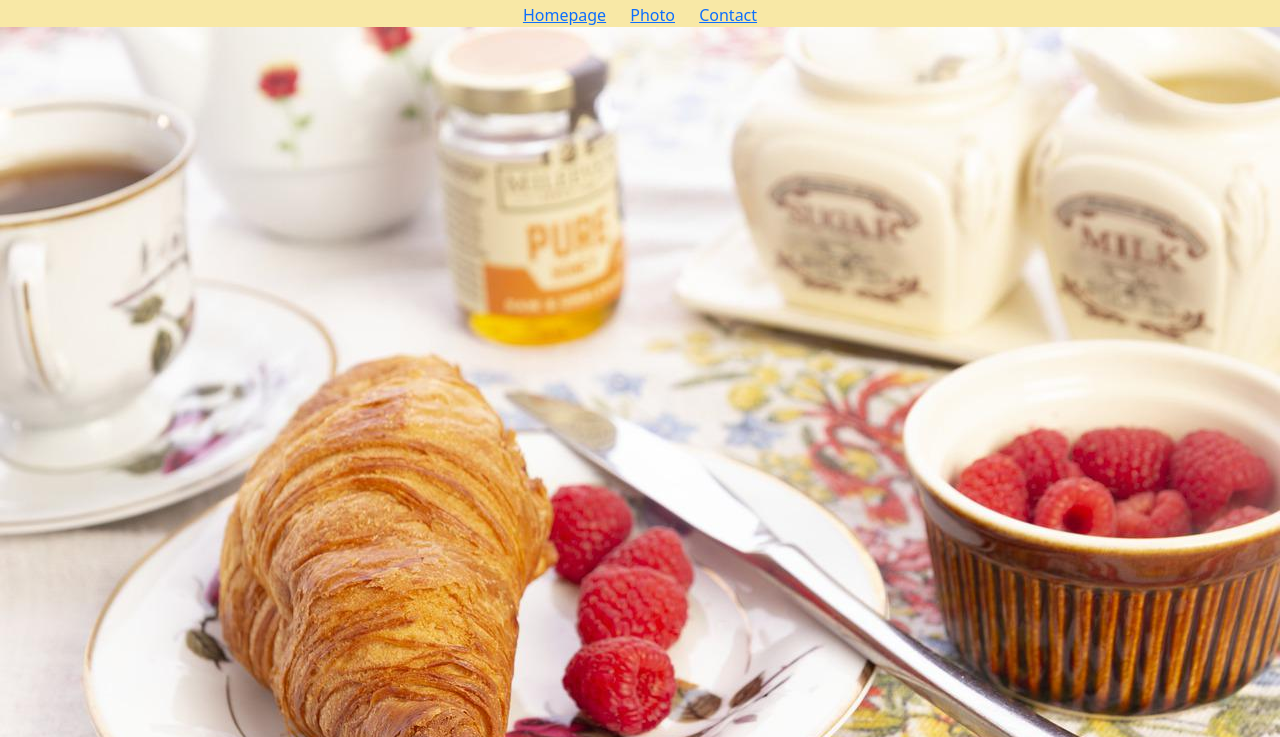
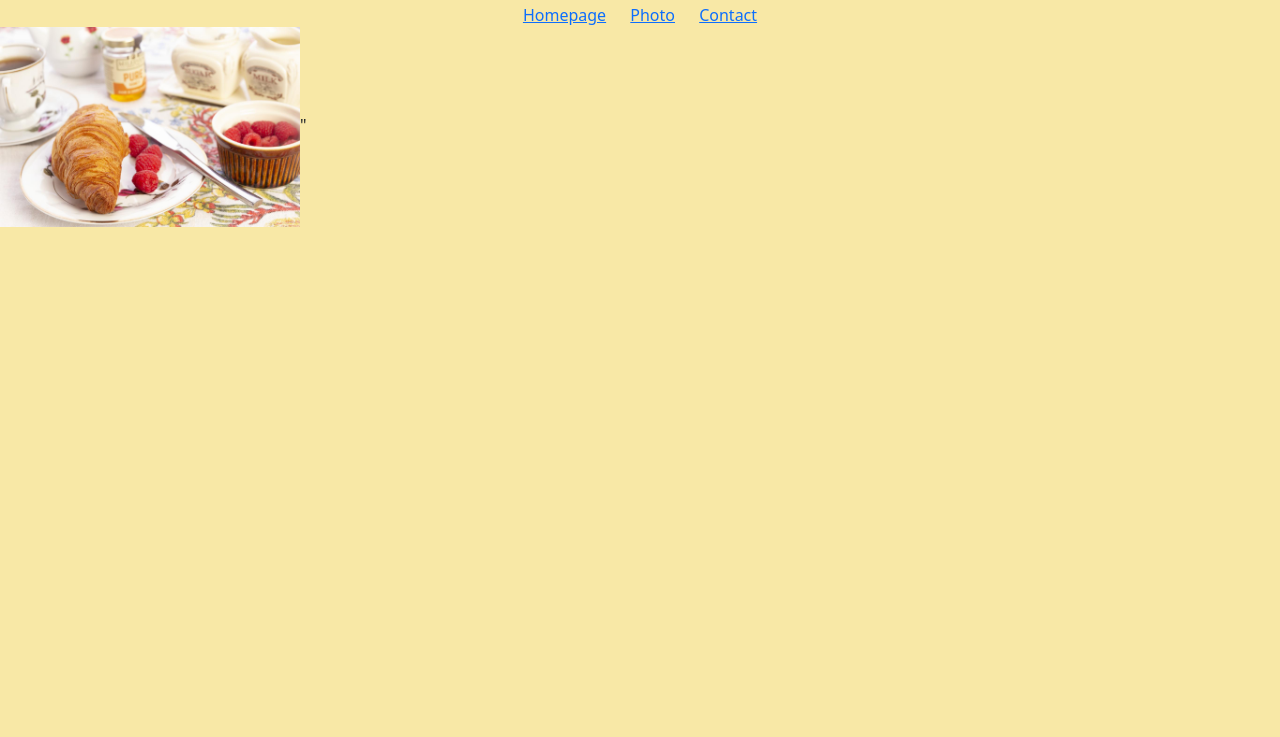
Before and after one commit to deblynt13/SheCodes-Resp.-Week3-lesson-5, a plain HTML site: page photo.html in a window 1280 px wide. Shown: the part 63-800 px from the top of the page. Drawn offline with nearby package versions, Linux system fonts and the light colour scheme.

Commit message:
Update photo.html

```diff
--- a/photo.html
+++ b/photo.html
@@ -28,7 +28,12 @@
       <a href="Contact">Contact</a>
     </footer>
     <div>
-      <img src="/images/croissant.jpg" class="img-fluid" alt="croissant" />"
+      <img
+        src="/images/croissant.jpg"
+        class="img-fluid"
+        alt="croissant"
+        width="300px"
+      />"
     </div>
   </body>
 </html>
```
